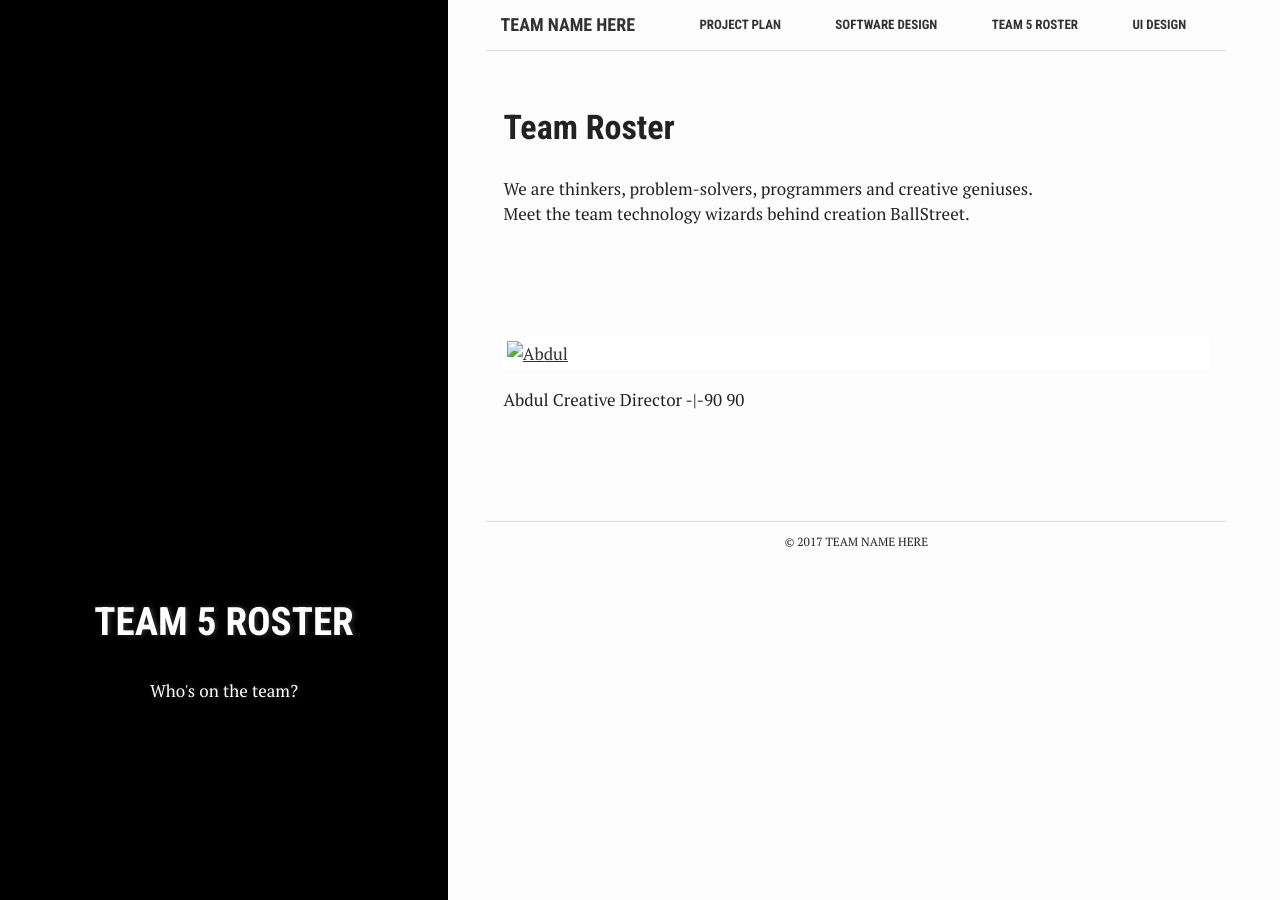
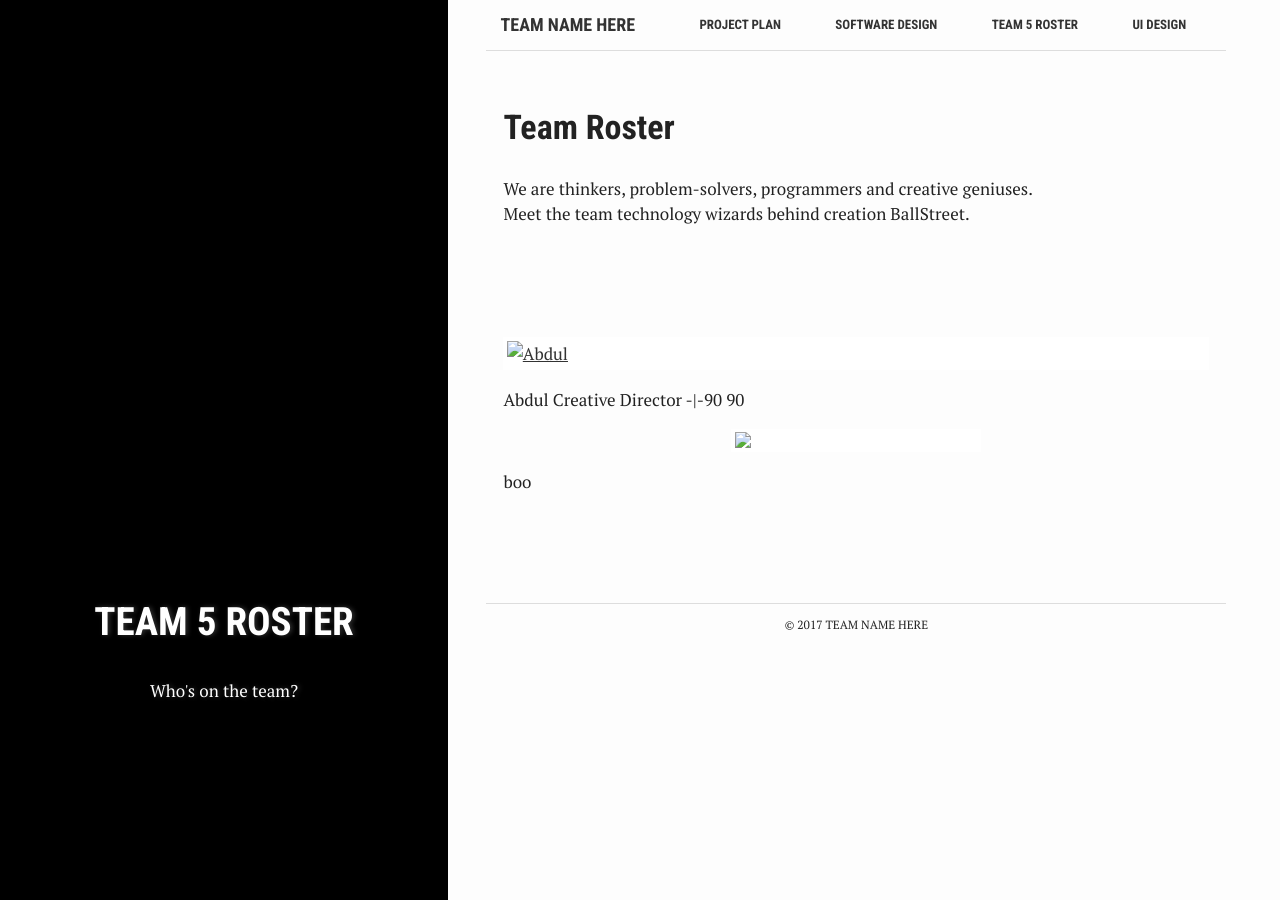
Before and after one commit to ufrauq/Ball-Street, a Jekyll site: the page built from team-roster.md, in a window 1280 px wide. Built offline with Jekyll 4.4.1, drawn with Linux system fonts in a browser that asks for light colours.

Commit message:
Update team-roster.md

```diff
--- a/team-roster.md
+++ b/team-roster.md
@@ -14,3 +14,5 @@ We are thinkers, problem-solvers, programmers and creative geniuses. <br>Meet th
 
 [![Abdul]({{ site.images }}/profile.png){: width= "250px"}]({{ site.images }}/profile.png)
 Abdul Creative Director -|-90 90
+
+<img src = "site.images./profile.png" width = "250px" />boo
```
